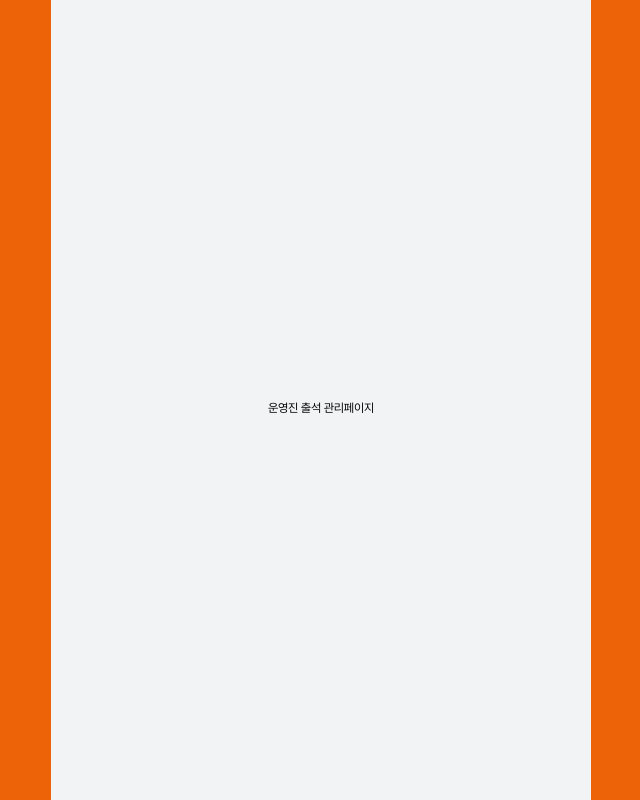
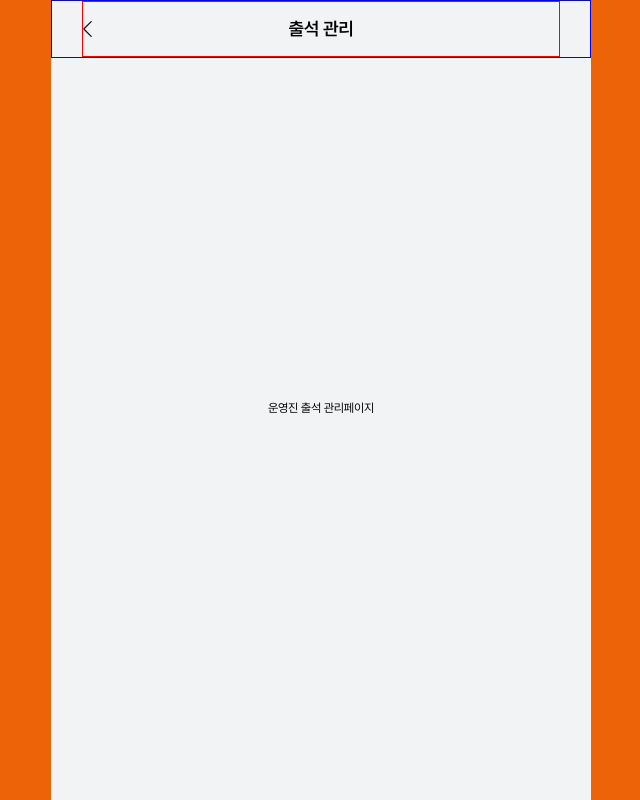
Before and after one commit to tjsdn04/likelion-community-frontend, a React (Vite) app: page /adminAttManage in a window 1280 px wide. Shown: the whole page, without its empty margins (319-959 px from the left). Built offline with nearby package versions, Linux system fonts and the light colour scheme.

Commit message:
[Feature] #27 - 헤더추가 운영진  출석파일 추가

```diff
--- a/src/components/Header.jsx
+++ b/src/components/Header.jsx
@@ -1,12 +1,16 @@
 //헤더
 import styled from "styled-components";
 import back from "@assets/icons/back.svg";
+import { useCustomNavigate } from "@hooks/useCustomNavigate";
 export const Header = ({ title }) => {
+  const { goBack } = useCustomNavigate();
+
   return (
     <Wrapper>
       <Content>
-        <img src={back} alt="back icon" />
-        {title}
+        <img onClick={goBack} src={back} alt="back icon" />
+        <Title>{title}</Title>
+        <div className="fake"></div>
       </Content>
     </Wrapper>
   );
@@ -27,7 +31,24 @@ const Wrapper = styled.div`
 `;
 const Content = styled.div`
   display: flex;
+  justify-content: space-between;
+  align-items: center;
   width: 88.89%;
   margin: 0 auto;
   border: solid 1px red;
+  img {
+    cursor: pointer;
+    width: 9px;
+    height: 18px;
+  }
+  .fake {
+    width: 9px;
+    height: 5px;
+  }
 `;
+const Title = styled.div`
+  display: flex;
+  font-family: ${({ theme }) =>
+    theme.fonts.PretendardSemiBold["font-family"]};
+  font-size: 18px;
+`;
--- a/src/hooks/useCustomNavigate.jsx
+++ b/src/hooks/useCustomNavigate.jsx
@@ -7,7 +7,7 @@ export const useCustomNavigate = () => {
     navigate(path);
   };
   const goBack = () => {
-    nav(-1); //뒤로가기, +1은 앞으로가기
+    navigate(-1); //뒤로가기, +1은 앞으로가기
   };
 
   return { goTo, goBack };
@@ -15,7 +15,7 @@ export const useCustomNavigate = () => {
 
 /* 훅 사용법! 참고하세요~
 import React from "react";
-import { useCustomNavigate } from "./hooks/useCustomNavigate";
+import { useCustomNavigate } from "@hooks/useCustomNavigate";
 
 const ExampleComponent = () => {
   const { goTo, goBack } = useCustomNavigate();
--- a/src/pages/adminAttPage/AdminAttManagePage.jsx
+++ b/src/pages/adminAttPage/AdminAttManagePage.jsx
@@ -1,6 +1,11 @@
 //운영진 출석 관리페이지
-import * as S from "./AdminAttRegisterPage.styled";
-
+import * as S from "./AdminAttManagePage.styled";
+import { Header } from "@components/Header";
 export const AdminAttManagePage = () => {
-  return <S.Wrapper>운영진 출석 관리페이지</S.Wrapper>;
+  return (
+    <S.Wrapper>
+      <Header title="출석 관리" />
+      운영진 출석 관리페이지
+    </S.Wrapper>
+  );
 };
--- a/src/pages/adminAttPage/AdminAttPage.jsx
+++ b/src/pages/adminAttPage/AdminAttPage.jsx
@@ -7,7 +7,6 @@ export const AdminAttPage = () => {
       <Header title="출석" />
       <S.Test>운영진 출석페이지</S.Test>
       <S.Test>운영진 출석페이지</S.Test>
-      <S.Test>운영진 출석페이지</S.Test>
     </S.Wrapper>
   );
 };
--- a/src/pages/adminAttPage/AdminAttPage.styled.js
+++ b/src/pages/adminAttPage/AdminAttPage.styled.js
@@ -17,6 +17,6 @@ export const Wrapper = styled.section`
 export const Test = styled.div`
   display: flex;
   width: 100%;
-  height: 300px;
+  height: 500px;
   border: solid 1px green;
 `;
--- a/src/pages/adminAttPage/AdminAttRegisterPage.jsx
+++ b/src/pages/adminAttPage/AdminAttRegisterPage.jsx
@@ -1,6 +1,11 @@
 //운영진 출석 등록페이지
 import * as S from "./AdminAttRegisterPage.styled";
-
+import { Header } from "@components/Header";
 export const AdminAttRegisterPage = () => {
-  return <S.Wrapper>운영진 출석 등록페이지</S.Wrapper>;
+  return (
+    <S.Wrapper>
+      <Header title="출석 등록" />
+      운영진 출석 등록페이지
+    </S.Wrapper>
+  );
 };
--- a/src/pages/loginPage/WelcomePage.jsx
+++ b/src/pages/loginPage/WelcomePage.jsx
@@ -30,7 +30,8 @@ export const WelcomePage = () => {
           </S.LogoTextWrapper>
         </S.LogoWrapper>
         <S.BtnWrapper>
-          <S.Btn onClick={() => goTo("/main")}>
+          <S.Btn onClick={() => goTo("/adminAtt")}>
+            {/* 테스트 용으로연결해둠 */}
             <img
               src={kakao}
               alt="kakao Logo"
```
Also changed, not shown: src/assets/icons/back.svg.
